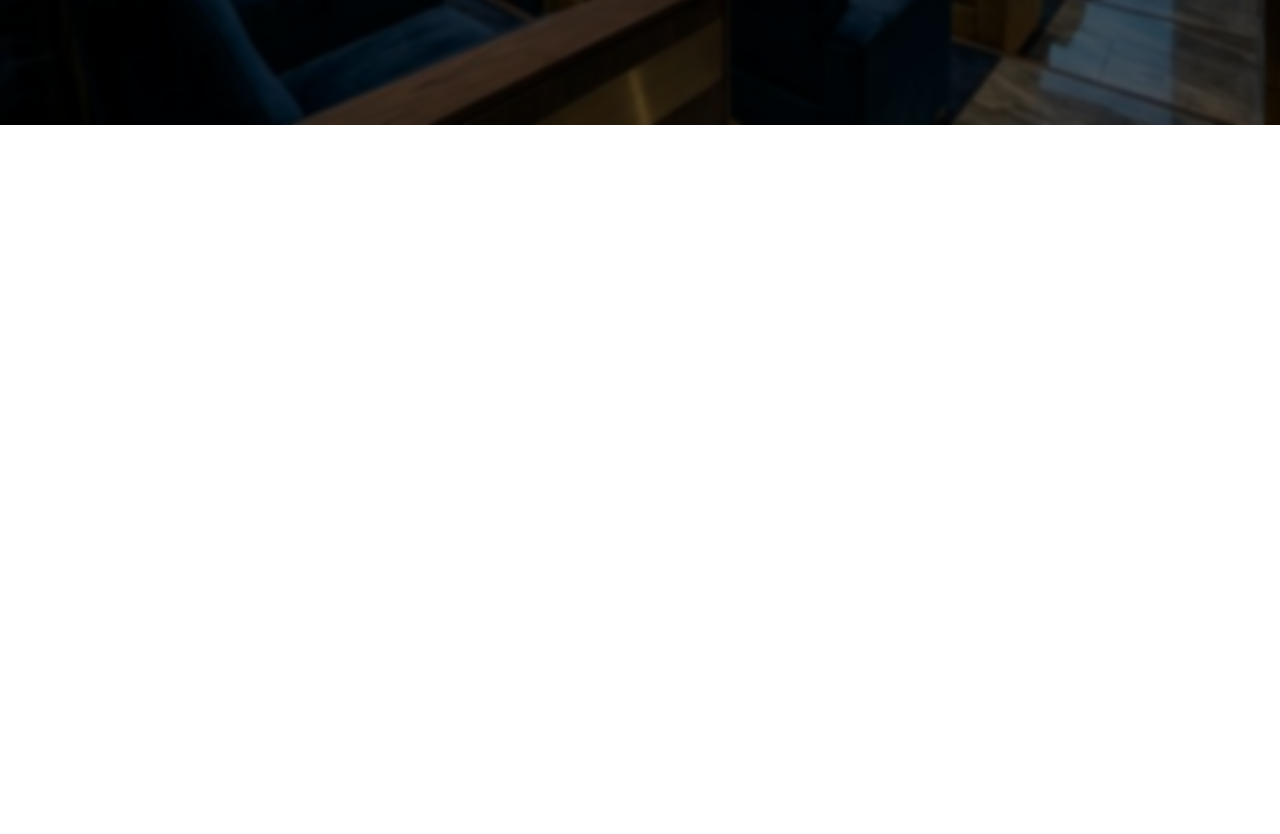
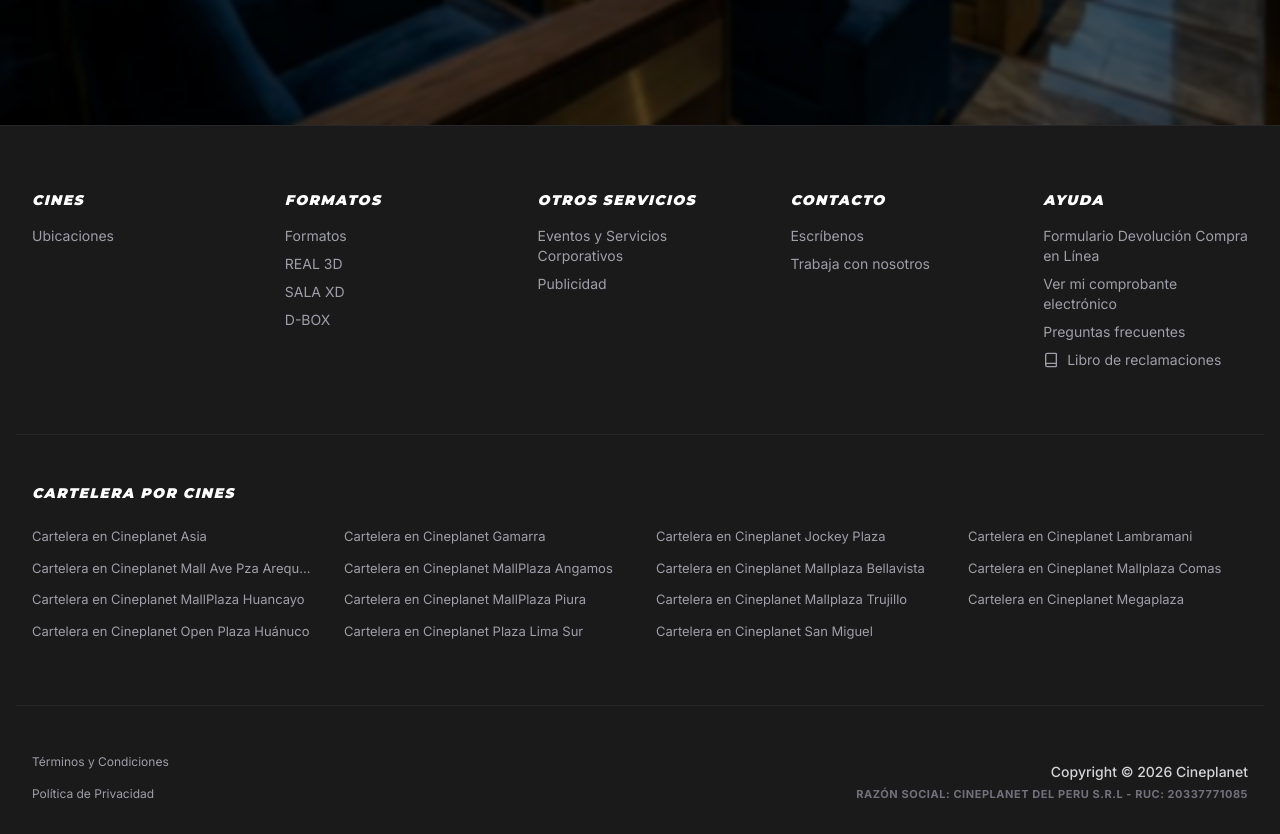
Before and after one commit to nestorxyz/cineplanet-challenge, a Next.js app: page /login in a window 1280 px wide. Shown: the part 740-1574 px from the top of the page. Before the commit the page ends 865 px from the top, so only its background shows below. Built offline with nearby package versions, Linux system fonts and the light colour scheme; no server answers.

Commit message:
feat: Implement and integrate a new Footer component, update site metadata, and refine page layouts.

```diff
--- a/app/dulceria/page.tsx
+++ b/app/dulceria/page.tsx
@@ -46,7 +46,7 @@
   }
 
   return (
-    <div className="container py-12 mx-auto">
+    <div className="container py-12 mx-auto px-4 md:px-0">
       <div className="flex flex-col lg:flex-row gap-12">
         {/* Product List */}
         <div className="flex-1 space-y-8">
--- a/app/layout.tsx
+++ b/app/layout.tsx
@@ -5,6 +5,7 @@
 import { AuthProvider } from '@/lib/AuthContext';
 import { Navbar } from '@/components/Navbar';
 import { WelcomePopup } from '@/components/WelcomePopup';
+import { Footer } from '@/components/Footer';
 
 const inter = Inter({
   variable: '--font-inter',
@@ -17,8 +18,8 @@
 });
 
 export const metadata: Metadata = {
-  title: 'Create Next App',
-  description: 'Generated by create next app',
+  title: 'Cineplanet Challenge',
+  description: 'Technical challenge for Cineplanet',
 };
 
 export default function RootLayout({
@@ -29,13 +30,14 @@
   return (
     <html lang="en">
       <body
-        className={`${inter.variable} ${montserrat.variable} antialiased font-sans`}
+        className={`${inter.variable} ${montserrat.variable} antialiased font-sans flex flex-col min-h-screen`}
       >
         <ReduxProvider>
           <AuthProvider>
             <Navbar />
             <WelcomePopup />
-            <main>{children}</main>
+            <main className="flex-1">{children}</main>
+            <Footer />
           </AuthProvider>
         </ReduxProvider>
       </body>
--- a/app/page.tsx
+++ b/app/page.tsx
@@ -30,7 +30,7 @@
   }
 
   return (
-    <div className="flex flex-col min-h-screen items-center">
+    <div className="flex flex-col min-h-screen items-center px-4 md:px-0">
       {/* Hero Banner Section */}
       <section className="container py-6">
         <div className="relative overflow-hidden rounded-2xl bg-linear-to-r from-blue-700 to-blue-900 text-white min-h-[300px] flex items-center shadow-xl">
@@ -93,7 +93,7 @@
           <div className="space-y-12">
             {/* Featured Premiere */}
             {premieres.length > 0 && (
-              <div className="relative flex flex-col md:flex-row gap-8 items-center bg-white rounded-3xl p-6 md:p-0 overflow-hidden">
+              <div className="relative flex flex-col md:flex-row gap-8 items-center bg-[#F7F7F7] rounded-3xl p-6 md:p-0 overflow-hidden">
                 <div className="relative w-full md:w-[350px] aspect-2/3 shrink-0 rounded-2xl md:rounded-l-3xl md:rounded-r-none overflow-hidden group">
                   <Image
                     src={premieres[0].image}
--- /dev/null
+++ b/components/Footer.tsx
@@ -0,0 +1,139 @@
+import Link from 'next/link';
+import { Book } from 'lucide-react';
+
+export function Footer() {
+  const currentYear = new Date().getFullYear();
+
+  const sections = [
+    {
+      title: 'CINES',
+      links: ['Ubicaciones'],
+    },
+    {
+      title: 'FORMATOS',
+      links: ['Formatos', 'REAL 3D', 'SALA XD', 'D-BOX'],
+    },
+    {
+      title: 'OTROS SERVICIOS',
+      links: ['Eventos y Servicios Corporativos', 'Publicidad'],
+    },
+    {
+      title: 'CONTACTO',
+      links: ['Escríbenos', 'Trabaja con nosotros'],
+    },
+    {
+      title: 'AYUDA',
+      links: [
+        'Formulario Devolución Compra en Línea',
+        'Ver mi comprobante electrónico',
+        'Preguntas frecuentes',
+      ],
+      special: (
+        <Link
+          href="#"
+          className="flex items-center gap-2 text-sm text-zinc-400 hover:text-white transition-colors mt-2"
+        >
+          <Book className="h-4 w-4" />
+          Libro de reclamaciones
+        </Link>
+      ),
+    },
+  ];
+
+  const cartelera = [
+    'Cartelera en Cineplanet Asia',
+    'Cartelera en Cineplanet Gamarra',
+    'Cartelera en Cineplanet Jockey Plaza',
+    'Cartelera en Cineplanet Lambramani',
+    'Cartelera en Cineplanet Mall Ave Pza Arequipa',
+    'Cartelera en Cineplanet MallPlaza Angamos',
+    'Cartelera en Cineplanet Mallplaza Bellavista',
+    'Cartelera en Cineplanet Mallplaza Comas',
+    'Cartelera en Cineplanet MallPlaza Huancayo',
+    'Cartelera en Cineplanet MallPlaza Piura',
+    'Cartelera en Cineplanet Mallplaza Trujillo',
+    'Cartelera en Cineplanet Megaplaza',
+    'Cartelera en Cineplanet Open Plaza Huánuco',
+    'Cartelera en Cineplanet Plaza Lima Sur',
+    'Cartelera en Cineplanet San Miguel',
+  ];
+
+  return (
+    <footer className="footer bg-[#1a1a1a] text-white pt-16 pb-8 border-t border-zinc-800">
+      <div className="container mx-auto px-4">
+        {/* Top Sections */}
+        <div className="grid grid-cols-2 md:grid-cols-3 lg:grid-cols-5 gap-12 mb-16 px-4">
+          {sections.map((section) => (
+            <div key={section.title} className="space-y-4">
+              <h3 className="text-sm font-black tracking-widest text-white uppercase italic">
+                {section.title}
+              </h3>
+              <ul className="space-y-2">
+                {section.links.map((link) => (
+                  <li key={link}>
+                    <Link
+                      href="#"
+                      className="text-sm text-zinc-400 hover:text-white transition-colors block"
+                    >
+                      {link}
+                    </Link>
+                  </li>
+                ))}
+                {section.special && <li>{section.special}</li>}
+              </ul>
+            </div>
+          ))}
+        </div>
+
+        <div className="border-t border-zinc-800 my-12" />
+
+        {/* Cartelera Section */}
+        <div className="mb-16 px-4">
+          <h3 className="text-sm font-black tracking-widest text-white uppercase italic mb-6">
+            CARTELERA POR CINES
+          </h3>
+          <div className="grid grid-cols-1 sm:grid-cols-2 lg:grid-cols-4 gap-y-3 gap-x-8">
+            {cartelera.map((item) => (
+              <Link
+                key={item}
+                href="#"
+                className="text-[13px] text-zinc-400 hover:text-white transition-colors truncate"
+              >
+                {item}
+              </Link>
+            ))}
+          </div>
+        </div>
+
+        <div className="border-t border-zinc-800 my-12" />
+
+        {/* Bottom Section */}
+        <div className="flex flex-col md:flex-row justify-between items-end gap-8 px-4">
+          <div className="space-y-4">
+            <Link
+              href="#"
+              className="text-xs text-zinc-400 hover:text-white block transition-colors"
+            >
+              Términos y Condiciones
+            </Link>
+            <Link
+              href="#"
+              className="text-xs text-zinc-400 hover:text-white block transition-colors"
+            >
+              Política de Privacidad
+            </Link>
+          </div>
+
+          <div className="text-right space-y-1">
+            <p className="text-sm text-zinc-300 font-medium">
+              Copyright © {currentYear} Cineplanet
+            </p>
+            <p className="text-[11px] text-zinc-500 uppercase tracking-wider font-bold">
+              Razón Social: CINEPLANET DEL PERU S.R.L - RUC: 20337771085
+            </p>
+          </div>
+        </div>
+      </div>
+    </footer>
+  );
+}
--- a/components/Navbar.tsx
+++ b/components/Navbar.tsx
@@ -25,7 +25,7 @@
 
   return (
     <header className="sticky top-0 z-50 w-full border-b bg-white/80 backdrop-blur-md">
-      <div className="container mx-auto flex h-16 items-center justify-between">
+      <div className="container px-4 md:px-0 mx-auto flex h-16 items-center justify-between">
         <Link href="/" className="flex items-center space-x-2">
           <span className="text-2xl font-black tracking-tighter text-blue-950 flex items-center gap-2">
             <span className="bg-blue-950 text-white w-8 h-8 rounded-full flex items-center justify-center text-lg">
```
